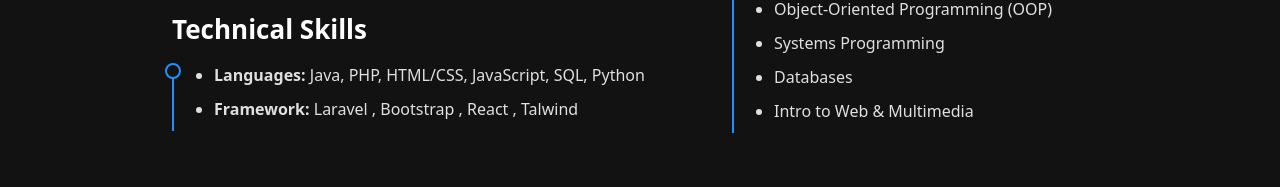
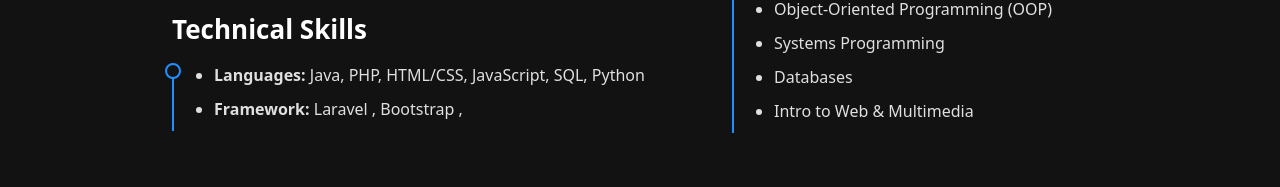
Before and after one commit to ziadazza/Portfolios, a plain HTML site: page index.html in a window 1280 px wide. Shown: the part 2930-3117 px from the top of the page. Drawn offline with nearby package versions, Linux system fonts and the light colour scheme.

Commit message:
Update index.html

```diff
--- a/index.html
+++ b/index.html
@@ -332,7 +332,7 @@
             <div class="resume-item">
               <ul>
                 <li><strong>Languages:</strong> Java, PHP, HTML/CSS, JavaScript, SQL, Python</li>
-                <li><strong>Framework:</strong> Laravel , Bootstrap , React , Talwind</li>
+                <li><strong>Framework:</strong> Laravel , Bootstrap , </li>
               </ul>
             </div><!-- End Resume Item -->
 
```
